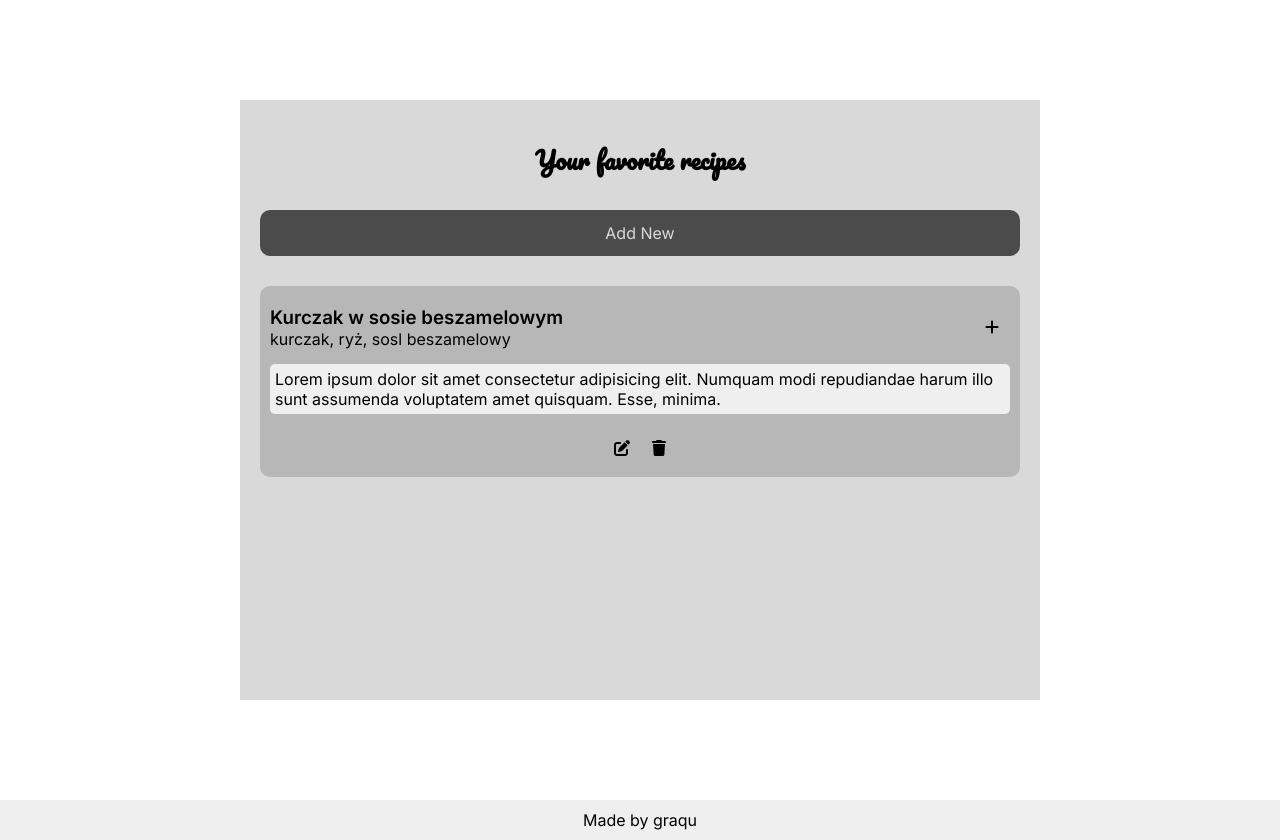
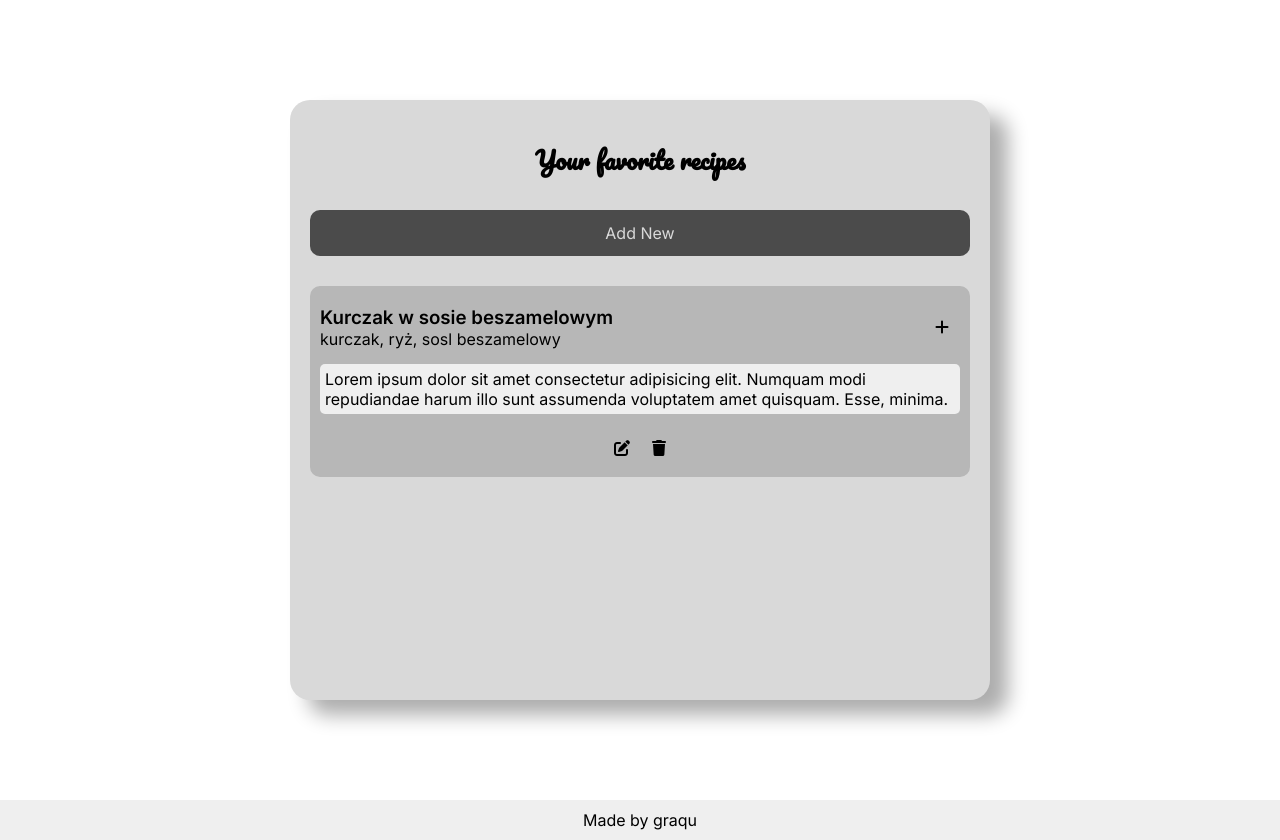
Before and after one commit to graqu/Recipe_of_your_day, a website: page index.html in a window 1280 px wide. Drawn offline with Linux system fonts and the light colour scheme.

Commit message:
media querries

```diff
--- a/src/sass/style.scss
+++ b/src/sass/style.scss
@@ -23,7 +23,7 @@ body {
 }
 h1,
 h2 {
-	margin: .8em 0;
+	margin: 0.8em 0;
 	font-family: 'Pacifico', cursive;
 	text-align: center;
 }
@@ -58,7 +58,7 @@ button {
 		background-color: var(--lead-color);
 		min-height: 600px;
 		width: 100%;
-		max-width: 800px;
+		max-width: 700px;
 		// box-shadow: 18px 15px 20px rgba(0, 0, 0, 0.326) ;
 	}
 	.recipes-popup {
@@ -101,7 +101,7 @@ button {
 			cursor: pointer;
 			transition: color 0.3s;
 			&:hover {
-				color: var(--lead-darker);
+				color: var(--custom-white);
 			}
 		}
 		i {
@@ -140,3 +140,14 @@ button {
 	text-align: center;
 	background-color: var(--custom-white);
 }
+
+///Media
+@media (min-width: 768px) {
+	.recipes-app {
+		.recipes-box,
+		.recipes-popup-box {
+			border-radius: 20px;
+			box-shadow: 18px 15px 20px rgba(0, 0, 0, 0.326);
+		}
+	}
+}
```
Also changed, not shown: dist/css/style.min.css.
